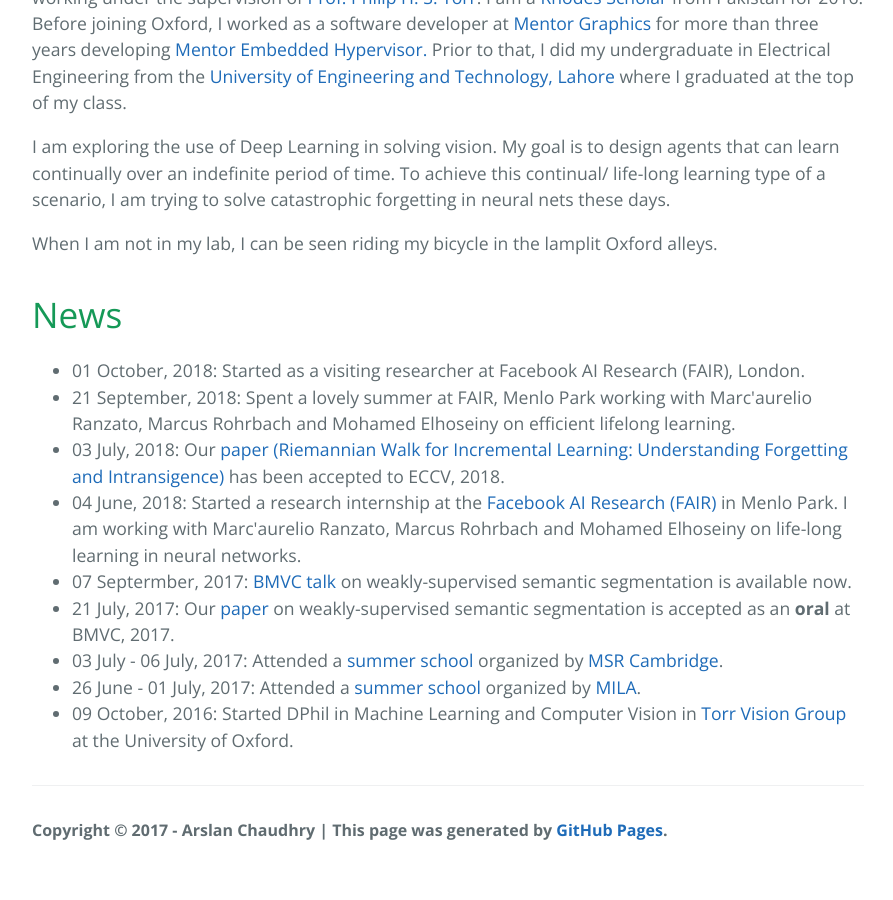
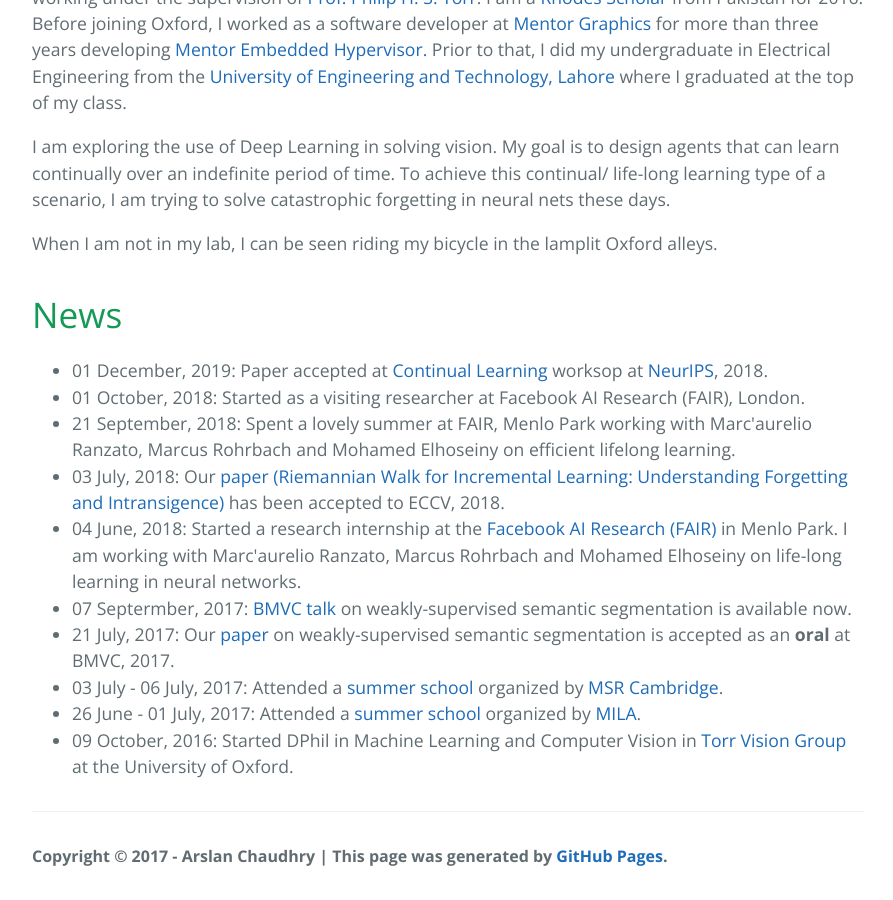
Before and after one commit to arslan-chaudhry/arslan-chaudhry.github.io, a Jekyll site: the page built from index.html, in a window 1280 px wide and 900 px high, scrolled down 603 px. Shown: the whole window, without its empty margins (192-1085 px from the left). Built offline with Jekyll 4.4.1, drawn with Linux system fonts in a browser that asks for light colours; nearby versions of some CDN libraries; the list of posts is cut into pages by our own code; before the commit the page ends 1477 px from its top, so only the background shows below that.

Commit message:
Adding A-GEM arXiv and CL workshop news

```diff
--- a/index.html
+++ b/index.html
@@ -24,6 +24,7 @@ title: {{ site.name }}
 
     <h1>News</h1>
         <ul class="posts">
+             <li> 01 December, 2019: Paper accepted at <a href="https://nips.cc/Conferences/2018/Schedule?showEvent=10910" target="_blank">Continual Learning</a> worksop at <a href="https://nips.cc/Conferences/2018" target="_blank">NeurIPS</a>, 2018.
              <li> 01 October, 2018: Started as a visiting researcher at Facebook AI Research (FAIR), London.
 	    <li> 21 September, 2018: Spent a lovely summer at FAIR, Menlo Park working with Marc'aurelio Ranzato, Marcus Rohrbach and Mohamed Elhoseiny on efficient lifelong learning.
 	    <li> 03 July, 2018: Our <a href="https://doi.org/10.1007/978-3-030-01252-6_33" target="_blank">paper (Riemannian Walk for Incremental Learning: Understanding Forgetting and Intransigence)</a> has been accepted to ECCV, 2018.</li>
--- a/publications.html
+++ b/publications.html
@@ -31,6 +31,8 @@ title: {{ site.name }}
 
             <p>
                 <b>Arslan Chaudhry</b>, Marc'aurelio Ranzato, Marcus Rohrbach, Mohamed Elhoseiny. Efficient Lifelong Learning with A-GEM. <i>Under Submission at International Conference on Learning Representations (ICLR)</i>, 2019. (code will be released soon!)
+                <br>
+                <a href = "https://arxiv.org/abs/1812.00420" target="_blank">[Paper]</a>
             </p>
             <p>
                 <b>Arslan Chaudhry</b>, Puneet Kumar Dokania, Thalaiyasingam Ajanthan, Philip H.S Torr. Riemannian Walk for Incremental Learning: Understanding Forgetting and Intransigence. <i>Proceedings of the European Conference on Computer Vision (ECCV)</i>, 2018. (code will be released soon!)
@@ -40,7 +42,7 @@ title: {{ site.name }}
             <p>
                 <b>Arslan Chaudhry</b>, Puneet Kumar Dokania, Philip H.S Torr. Discovering Class-Specific Pixels for Weakly-Supervised Semantic Segmentation. <i>In the Proceedings of the British Machine Vision Conference (BMVC)</i>, 2017 <b>(oral)</b>.
                 <br>
-                <a href = "https://arxiv.org/abs/1707.05821" target="_blank">[PDF]</a>
+                <a href = "https://arxiv.org/abs/1707.05821" target="_blank">[Paper]</a>
                 <a href = "https://github.com/arslan-chaudhry/dcsp_segmentation" target="_blank">[Code]</a>
                 <a href = "https://www.youtube.com/watch?v=kEqmRNf43sE" target="_blank">[Talk]</a>
             </p>
```
